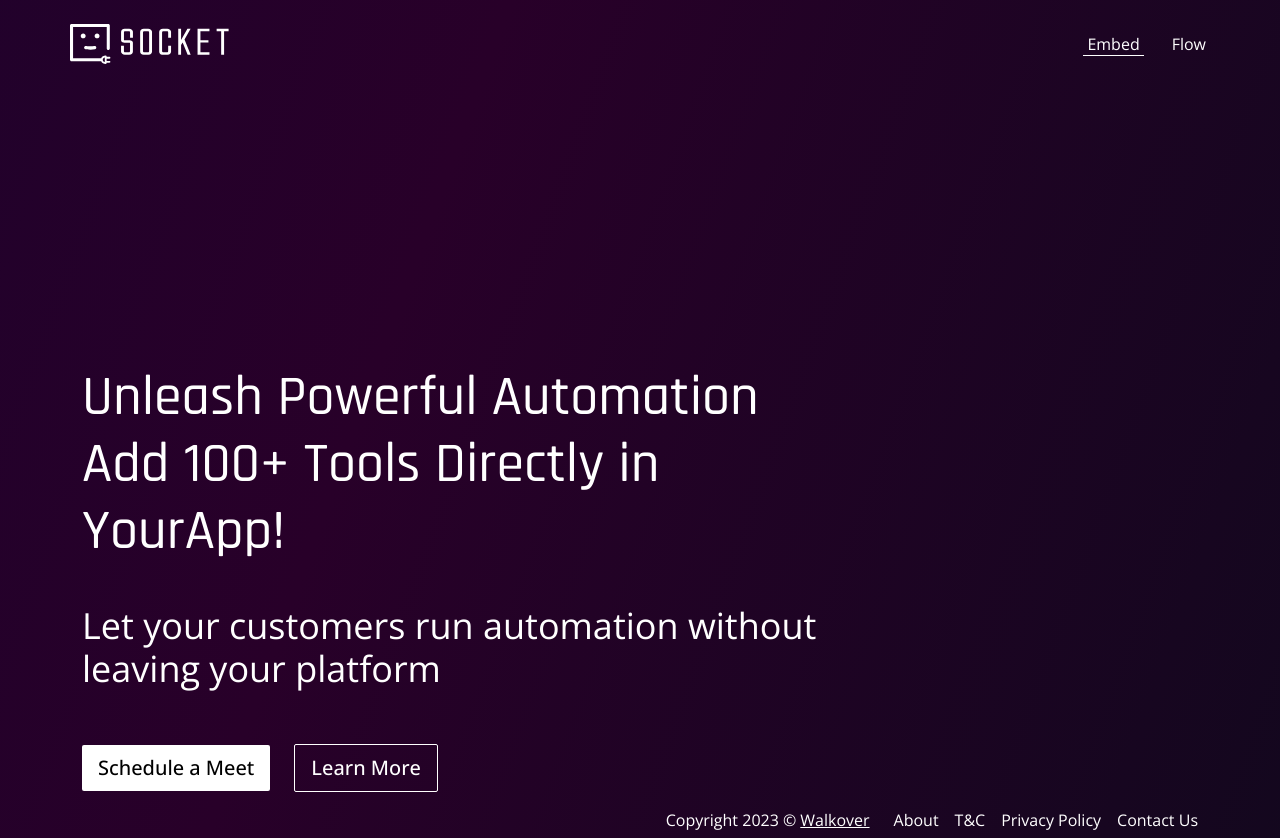
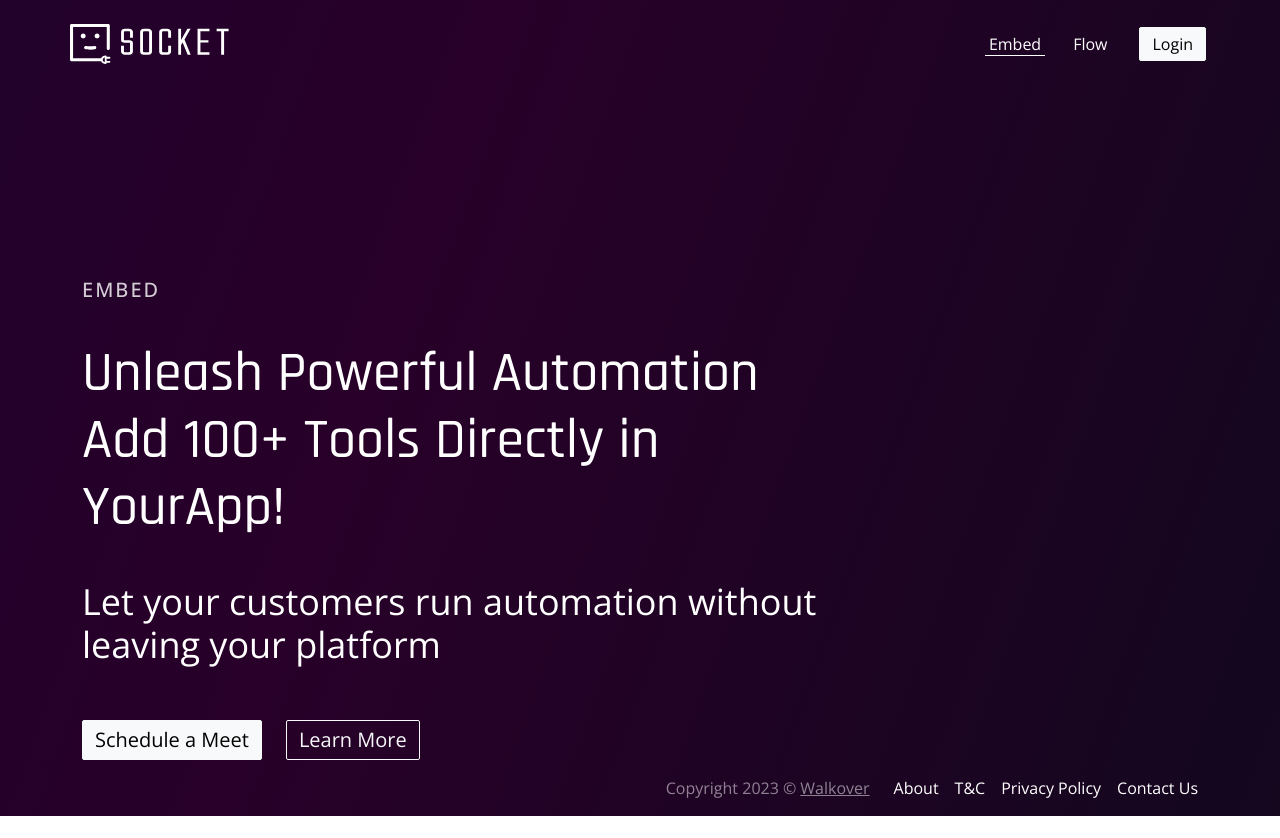
Before and after one commit to walkoverweb/next-socketweb, a Next.js app: page / in a window 1280 px wide. After the commit the page ends 816 px from the top, so only its background shows below. Built offline with nearby package versions, Linux system fonts and the light colour scheme.

Commit message:
Login page modified and login button added

```diff
--- a/src/components/embed.js
+++ b/src/components/embed.js
@@ -3,6 +3,9 @@ const Embed = () => {
     <>
       <div className="container embed">
         <div className="embed-hero col-12 col-xxl-7 col-xl-8 col-lg-10   d-flex flex-column  justify-content-end">
+          <h4 className="tag-title">
+            EMBED
+          </h4>
           <h1>
             Unleash Powerful Automation Add 100+ Tools Directly in YourApp!
           </h1>
@@ -10,9 +13,8 @@ const Embed = () => {
             Let your customers run automation without leaving your platform
           </h3>
           <div className="d-flex gap-4 align-items-center my-3">
-            <a href="https://calendly.com/rpaliwal71/15-mins"><button className="btn btn-primary">Schedule a Meet</button></a>
-            <a href="https://viasocket.com/faq"><button className="btn btn-primary-outline">Learn More</button></a>
-
+            <a href="https://calendly.com/rpaliwal71/15-mins"><button className="btn btn-light">Schedule a Meet</button></a>
+            <a href="https://viasocket.com/faq"><button className="btn btn-outline-light">Learn More</button></a>
           </div>
         </div>
       </div>
--- a/src/components/footer.js
+++ b/src/components/footer.js
@@ -3,23 +3,23 @@ const Footer = () => {
     <>
       <div className="container footer">
         <ul className="d-flex w-100 gap-3 justify-content-end">
-          <li className="d-flex align-items-center pe-2">
+          <li className="d-flex align-items-center pe-2 copyright">
             <span>
              Copyright 2023 &copy;
             </span>
-            <a className="text-decoration-underline ms-1" href="https://walkover.in/">Walkover</a>
+            <a className="text-decoration-underline ms-1" href="https://walkover.in/" target="_blank">Walkover</a>
           </li>
           <li>
-            <a href="https://walkover.in/">About</a>
+            <a href="https://walkover.in/" target="_blank">About</a>
           </li>
           <li>
-            <a href="/terms">T&C</a>
+            <a href="/terms" target="_blank">T&C</a>
           </li>
           <li>
-            <a href="/privacy">Privacy Policy</a>
+            <a href="/privacy" target="_blank">Privacy Policy</a>
           </li>
           <li>
-            <a href="https://calendly.com/rpaliwal71/15-mins">Contact Us</a>
+            <a href="https://calendly.com/rpaliwal71/15-mins" target="_blank">Contact Us</a>
           </li>
         </ul>
       </div>
--- a/src/components/navbar.js
+++ b/src/components/navbar.js
@@ -5,7 +5,7 @@ const Navbar = () => {
       <div className=" navbar container d-flex col-12 align-items-center justify-content-between my-3">
         <img src="/img/mainlogo.svg" alt="Via-Socket-logo" />
         <div className="navmenu">
-          <ul className="d-flex gap-4">
+          <ul className="d-flex gap-4 align-items-center">
             <li>
               <a href="#" className="tabitems-nav active-menu-link px-1">
                 Embed
@@ -17,8 +17,19 @@ const Navbar = () => {
               </a>
             </li> */}
             <li>
-              <a href="https://flow.viasocket.com/" className="tabitems-nav px-1">
+              <a
+                href="https://flow.viasocket.com/"
+                className="tabitems-nav px-1"
+              >
                 Flow
+              </a>
+            </li>
+            <li>
+              <a className="tabitems-nav px-1" href="/login">
+                <button className="btn btn-light">
+                  Login
+                </button>
+
               </a>
             </li>
           </ul>
--- a/src/scss/_embed.scss
+++ b/src/scss/_embed.scss
@@ -1,5 +1,5 @@
 .embed-hero {
-  height: 90vh;
+  height: 86vh;
   gap: 30px;
   div {
     button {
@@ -8,7 +8,7 @@
   }
 }
 .feature-cont {
-  height: 100vh;
+  height: 90vh;
 
   .feature-sec {
     ul {
--- a/src/scss/_import.scss
+++ b/src/scss/_import.scss
@@ -6,3 +6,5 @@
 @import 'embed';
 @import 'text';
 @import 'login';
+@import 'reset';
+@import 'utility';
--- /dev/null
+++ b/src/scss/_utility.scss
@@ -0,0 +1,14 @@
+.btn {
+  padding: 4px 12px !important;
+  height: fit-content !important;
+  border-radius: 2px !important;
+}
+// .btn-primary {
+//   background-color: var(--col-white) !important;
+//   border: none !important;
+//   color: black !important;
+//   &:hover {
+//     background-color: rgba(235, 235, 235, 0.6) !important;
+//     color: var(--col-white) !important;
+//   }
+// }
--- a/src/scss/global.scss
+++ b/src/scss/global.scss
@@ -30,29 +30,6 @@ ul {
   padding: 0 !important;
   margin: 0 !important;
 }
-.btn {
-  font-size: 20px !important;
-  font-weight: 500 !important;
-  border-radius: 2px !important;
-  padding: 8px 16px !important;
-}
-.btn-primary {
-  background-color: var(--col-white) !important;
-  border: none !important;
-  color: black !important;
-  &:hover {
-    background-color: rgb(235, 235, 235) !important;
-  }
-}
-.btn-primary-outline {
-  background-color: none !important;
-  border: 1px solid var(--col-white) !important;
-  color: var(--col-white) !important;
-  &:hover {
-    background-color: rgb(235, 235, 235) !important;
-    color: black !important;
-  }
-}
 
 //navbar
 .navmenu,.footer {
@@ -84,3 +61,25 @@ ul {
 .footer{
   height: var(--nav-height);
 }
+
+//hero
+.tag-title{
+  font-size: 20px;
+  letter-spacing: 2px;
+  opacity: 0.8;
+}
+
+
+.copyright{
+  opacity: 0.5;
+}
+//
+body {
+  -ms-overflow-style: none; /* for Internet Explorer, Edge */
+  scrollbar-width: none; /* for Firefox */
+  overflow-y: scroll;
+}
+
+body::-webkit-scrollbar {
+  display: none; /* for Chrome, Safari, and Opera */
+}
```
Also changed, not shown: src/pages/login.js (+38 -1 lines), src/scss/_reset.scss (added).
